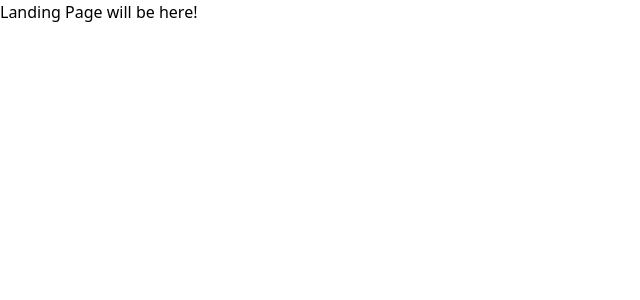
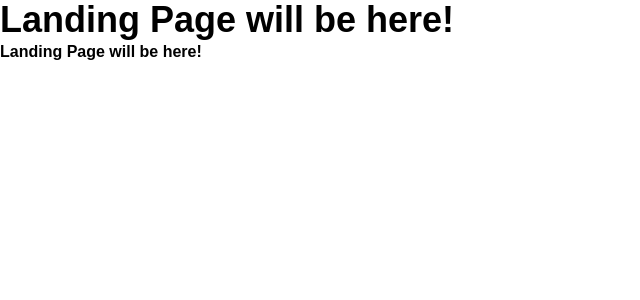
Before and after one commit to ponikar/event-invitation, a React (Create React App) app: page / in a window 1280 px wide. Shown: the top 300 px of the page, without its empty margins (0-640 px from the left). Built offline with nearby package versions, Linux system fonts and the light colour scheme.

Commit message:
Adding Font Family

```diff
--- a/src/index.css
+++ b/src/index.css
@@ -1,3 +1,20 @@
+/*
+Tailwind.css Checkout the documentation for tutorials
+*/
 @tailwind base;
 @tailwind components;
 @tailwind utilities;
+
+@import url('https://fonts.googleapis.com/css2?family=Montserrat:wght@600;700&display=swap');
+
+body {
+    font-family: 'Montserrat', sans-serif;
+}
+
+.semi-bold {
+    font-weight: 600;
+}
+
+.bold {
+    font-weight: 700;
+}
--- a/src/pages/index.page.js
+++ b/src/pages/index.page.js
@@ -4,6 +4,7 @@
 
 export const Index = () => {
     return <div>
-        Landing Page will be here!
+       <h1 className="bold text-4xl"> Landing Page will be here!</h1>
+       <h1 className="bold"> Landing Page will be here!</h1>
     </div>
 }
```
Also changed, not shown: src/App.css (deleted, +0 -38 lines).
